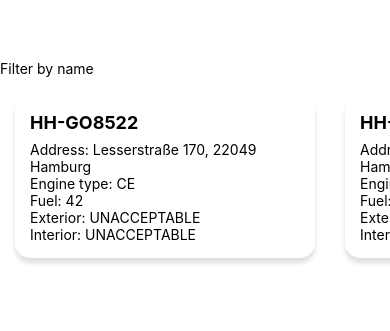
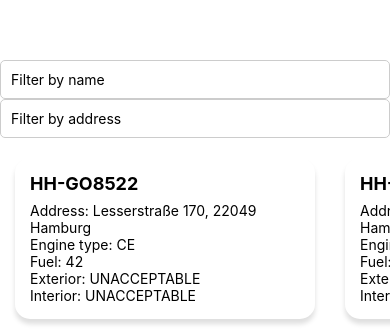
Before and after one commit to kikani-parth/rn-car-map, a React Native app: screen /CarList in a window 390 px wide. Shown: the part 513-844 px from the top of the page. Built offline with nearby package versions, Linux system fonts and the light colour scheme.

Commit message:
add addressFilter

```diff
--- a/src/components/FilterControls.js
+++ b/src/components/FilterControls.js
@@ -3,16 +3,24 @@
 import React from 'react';
 import { View, TextInput, StyleSheet } from 'react-native';
 
-const FilterControls = ({ filter, setFilter }) => {
+const FilterControls = ({ filters, onFilterChange }) => {
   return (
     <View style={styles.container}>
       <TextInput
         autoCapitalize="none"
         autoCorrect={false}
-        style={styles.inputStyle}
+        style={styles.nameFilterInput}
         placeholder="Filter by name"
-        value={filter} // Controlled input
-        onChangeText={setFilter} // Update the filter state
+        value={filters.name}
+        onChangeText={(text) => onFilterChange('name', text)}
+      />
+      <TextInput
+        autoCapitalize="none"
+        autoCorrect={false}
+        style={styles.addressFilterInput}
+        placeholder="Filter by address"
+        value={filters.address}
+        onChangeText={(text) => onFilterChange('address', text)}
       />
     </View>
   );
@@ -28,6 +36,12 @@ const styles = StyleSheet.create({
     padding: 10,
     borderRadius: 5,
   },
+  addressFilterInput: {
+    borderColor: '#ccc',
+    borderWidth: 1,
+    padding: 10,
+    borderRadius: 5,
+  },
 });
 
 export default FilterControls;
--- a/src/components/FilteredCarList.js
+++ b/src/components/FilteredCarList.js
@@ -1,28 +1,25 @@
 // FilteredCarList.js
 
 import React, { useState } from 'react';
-import {
-  View,
-  TextInput,
-  StyleSheet,
-  KeyboardAvoidingView,
-  Platform,
-} from 'react-native';
+import { View, TextInput, StyleSheet } from 'react-native';
 import FilterControls from './FilterControls';
 import CarList from './CarList';
 import { filterCars } from '../utils/filterUtils';
 
 const FilteredCarList = ({ cars }) => {
-  const [filter, setFilter] = useState('');
+  const [filters, setFilters] = useState({ name: '', address: '' });
 
-  // Filter cars based on name
-  const filteredCars = cars.filter((car) =>
-    car.name.toLowerCase().includes(filter.toLowerCase())
-  );
+  const handleFilterChange = (filterType, value) => {
+    setFilters((prevFilters) => ({
+      ...prevFilters,
+      [filterType]: value,
+    }));
+  };
 
+  const filteredCars = filterCars(cars, filters.name, filters.address);
   return (
     <View style={styles.container}>
-      <FilterControls filter={filter} setFilter={setFilter} />
+      <FilterControls filters={filters} onFilterChange={handleFilterChange} />
       <CarList cars={filteredCars} />
     </View>
   );
--- a/src/utils/filterUtils.js
+++ b/src/utils/filterUtils.js
@@ -1,27 +1,25 @@
 export const filterCars = (
   cars,
-  {
-    nameFilter,
-    addressFilter,
-    engineTypeFilter,
-    fuelFilter,
-    exteriorFilter,
-    interiorFilter,
-  }
+  nameFilter = '',
+  addressFilter = '',
+  engineTypeFilter = '',
+  fuelFilter = '',
+  exteriorFilter = '',
+  interiorFilter = ''
 ) => {
   return cars.filter(
     (car) =>
       // Name filtering
-      car.name.toLowerCase().includes(nameFilter.toLowerCase()) &&
+      car.name?.toLowerCase().includes(nameFilter.toLowerCase()) &&
       // Address filtering
-      car.address.toLowerCase().includes(addressFilter.toLowerCase()) &&
+      car.address?.toLowerCase().includes(addressFilter.toLowerCase()) &&
       // Engine Type filtering
-      car.engineType.toLowerCase().includes(engineTypeFilter.toLowerCase()) &&
+      car.engineType?.toLowerCase().includes(engineTypeFilter.toLowerCase()) &&
       // Fuel filtering
       (fuelFilter ? car.fuel >= fuelFilter : true) &&
       // Exterior filtering
-      car.exterior.toLowerCase().includes(exteriorFilter.toLowerCase()) &&
+      car.exterior?.toLowerCase().includes(exteriorFilter.toLowerCase()) &&
       // Interior filtering
-      car.interior.toLowerCase().includes(interiorFilter.toLowerCase())
+      car.interior?.toLowerCase().includes(interiorFilter.toLowerCase())
   );
 };
```
